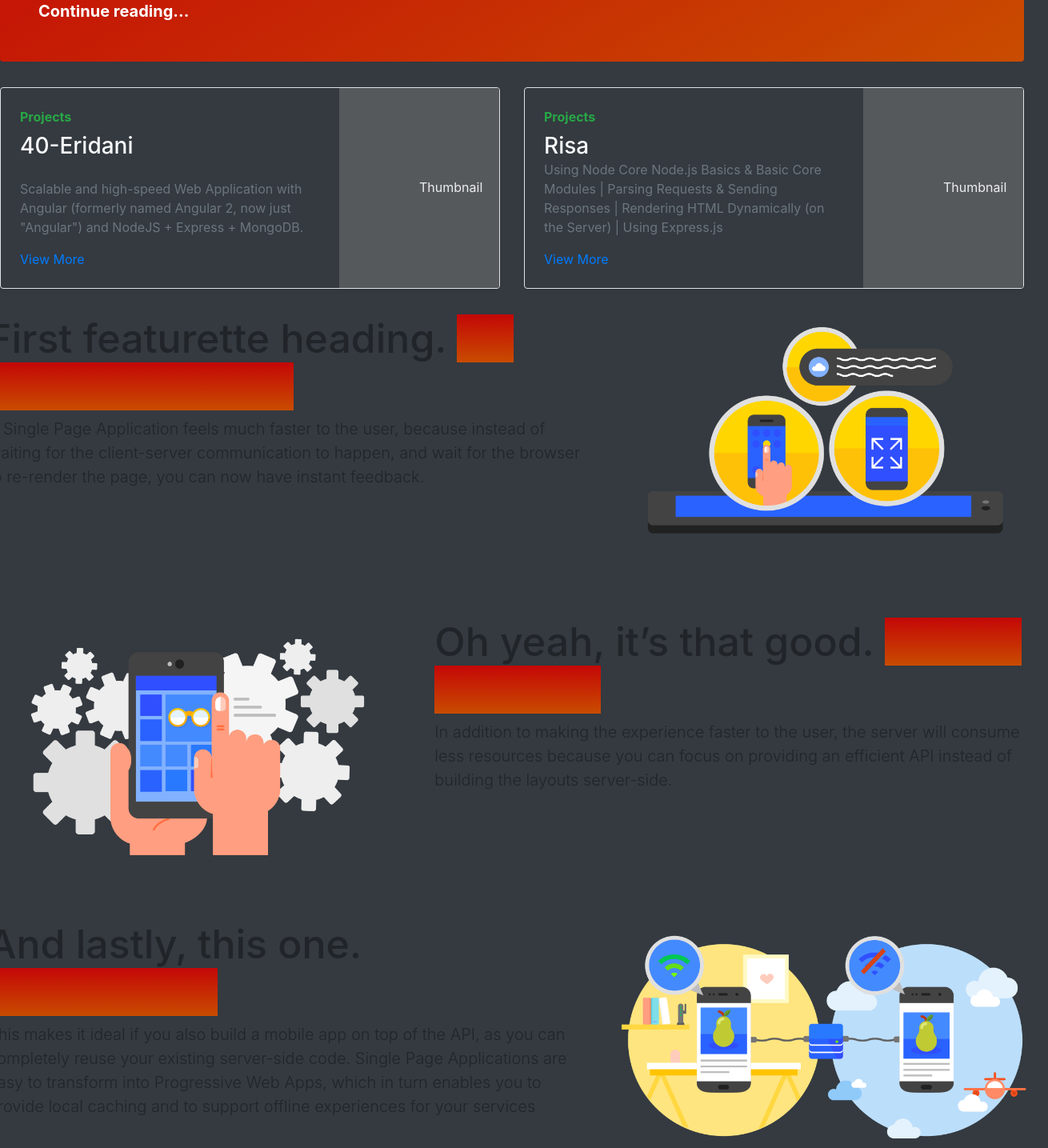
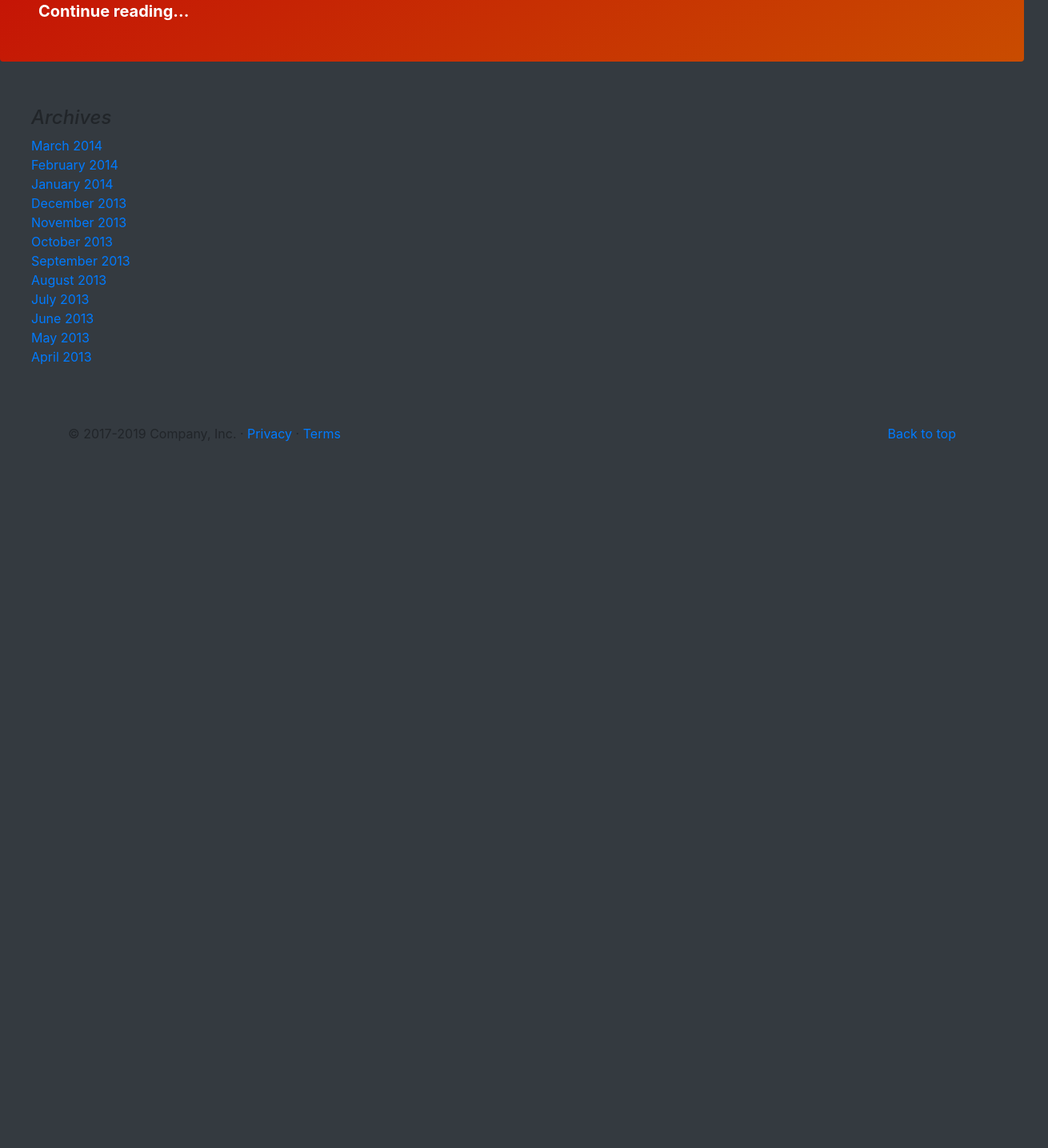
Before and after one commit to TheArchitect71/Cotton-Mouth, an Angular app: page / in a window 1280 px wide. Shown: the part 340-1775 px from the top of the page at 80% size, 1310 px wide, since content can reach past the window. After the commit the page ends 910 px from the top, so only its background shows below. Built offline with nearby package versions, Linux system fonts and the light colour scheme.

Commit message:
Home has to be minimal!

```diff
--- a/src/app/home/home.component.html
+++ b/src/app/home/home.component.html
@@ -8,120 +8,8 @@
     <p class="lead mb-0"><a href="#" class="text-white font-weight-bold">Continue reading...</a></p>
   </div>
 </div>
-<!-- Pinned Projects -->
-<div class="row mb-2">
-  <div class="col-md-6">
-    <div class="row no-gutters border rounded overflow-hidden flex-md-row mb-4 shadow-sm h-md-250 position-relative">
-      <div class="col p-4 d-flex flex-column position-static">
-        <strong class="d-inline-block mb-2 text-success">Projects</strong>
-        <h3 class="mb-0 text-light">40-Eridani</h3>
-        <br>
-        <p class="card-text mb-auto text-muted">Scalable and high-speed Web Application with Angular (formerly named
-          Angular 2, now just "Angular") and NodeJS + Express + MongoDB.</p>
-        <a href="#" class="stretched-link">View More</a>
-      </div>
-      <div class="col-auto d-none d-lg-block">
-        <svg class="bd-placeholder-img" width="200" height="250" xmlns="http://www.w3.org/2000/svg"
-          preserveAspectRatio="xMidYMid slice" focusable="false" role="img" aria-label="Placeholder: Thumbnail">
-          <title>Placeholder</title>
-          <rect width="100%" height="100%" fill="#55595c"></rect><text x="50%" y="50%" fill="#eceeef"
-            dy=".3em">Thumbnail</text>
-        </svg>
-      </div>
-    </div>
-  </div>
-  <div class="col-md-6">
-    <div class="row no-gutters border rounded overflow-hidden flex-md-row mb-4 shadow-sm h-md-250 position-relative">
-      <div class="col p-4 d-flex flex-column position-static">
-        <strong class="d-inline-block mb-2 text-success">Projects</strong>
-        <h3 class="mb-0 text-light">Risa</h3>
-        <p class="mb-auto text-muted">Using Node Core Node.js Basics & Basic Core Modules | Parsing Requests &
-          Sending
-          Responses | Rendering HTML Dynamically (on the Server) | Using Express.js </p>
-        <a href="#" class="stretched-link">View More</a>
-      </div>
-      <div class="col-auto d-none d-lg-block">
-        <svg class="bd-placeholder-img" width="200" height="250" xmlns="http://www.w3.org/2000/svg"
-          preserveAspectRatio="xMidYMid slice" focusable="false" role="img" aria-label="Placeholder: Thumbnail">
-          <title>Placeholder</title>
-          <rect width="100%" height="100%" fill="#55595c"></rect><text x="50%" y="50%" fill="#eceeef"
-            dy=".3em">Thumbnail</text>
-        </svg>
-      </div>
-    </div>
-  </div>
-</div>
-
-<!-- START THE FEATURETTES | Feature Headings -->
-<div class="row">
-  <!-- First Heading -->
-  <div class="row featurette">
-    <div class="col-md-7">
-      <h2 class="featurette-heading">
-        First featurette heading.
-        <span class="text-express">It’ll blow your mind.</span>
-      </h2>
-      <p class="lead">
-        A Single Page Application feels much faster to the user, because instead
-        of waiting for the client-server communication to happen, and wait for
-        the browser to re-render the page, you can now have instant feedback.
-      </p>
-    </div>
-    <div class="col-md-5">
-      <img src="/assets/pwa-engaging.png" />
-    </div>
-  </div>
-
-  <hr class="featurette-divider" />
-  <!-- Second Heading -->
-  <div class="row featurette">
-    <div class="col-md-7 order-md-2">
-      <h2 class="featurette-heading">
-        Oh yeah, it’s that good.
-        <span class="text-express">See for yourself.</span>
-      </h2>
-      <p class="lead">
-        In addition to making the experience faster to the user, the server will
-        consume less resources because you can focus on providing an efficient
-        API instead of building the layouts server-side.
-      </p>
-    </div>
-    <div class="col-md-5 order-md-1">
-      <img src="/assets/pwa-fast.png" />
-    </div>
-  </div>
-
-  <hr class="featurette-divider" />
-  <!-- Third Heading -->
-  <div class="row featurette">
-    <div class="col-md-7">
-      <h2 class="featurette-heading">
-        And lastly, this one. <span class="text-express">Checkmate.</span>
-      </h2>
-      <p class="lead">
-        This makes it ideal if you also build a mobile app on top of the API, as
-        you can completely reuse your existing server-side code. Single Page
-        Applications are easy to transform into Progressive Web Apps, which in
-        turn enables you to provide local caching and to support offline
-        experiences for your services
-      </p>
-    </div>
-    <div class="col-md-5">
-      <img src="/assets/pwa-reliable.png" />
-    </div>
-  </div>
-
-  <hr class="featurette-divider" />
-</div><!-- /.row -->
-<!-- END OF FEATURETTE HEADINGS -->
 
 <aside class="col-md-4 blog-sidebar">
-  <div class="p-4 mb-3 bg-light rounded">
-    <h4 class="font-italic">About</h4>
-    <p class="mb-0">Etiam porta <em>sem malesuada magna</em> mollis euismod. Cras mattis consectetur purus sit
-      amet fermentum. Aenean lacinia bibendum nulla sed consectetur.</p>
-  </div>
-
   <div class="p-4">
     <h4 class="font-italic">Archives</h4>
     <ol class="list-unstyled mb-0">
@@ -139,13 +27,4 @@
       <li><a href="#">April 2013</a></li>
     </ol>
   </div>
-
-  <div class="p-4">
-    <h4 class="font-italic">Elsewhere</h4>
-    <ol class="list-unstyled">
-      <li><a href="#">GitHub</a></li>
-      <li><a href="#">Twitter</a></li>
-      <li><a href="#">Facebook</a></li>
-    </ol>
-  </div>
 </aside>
```
